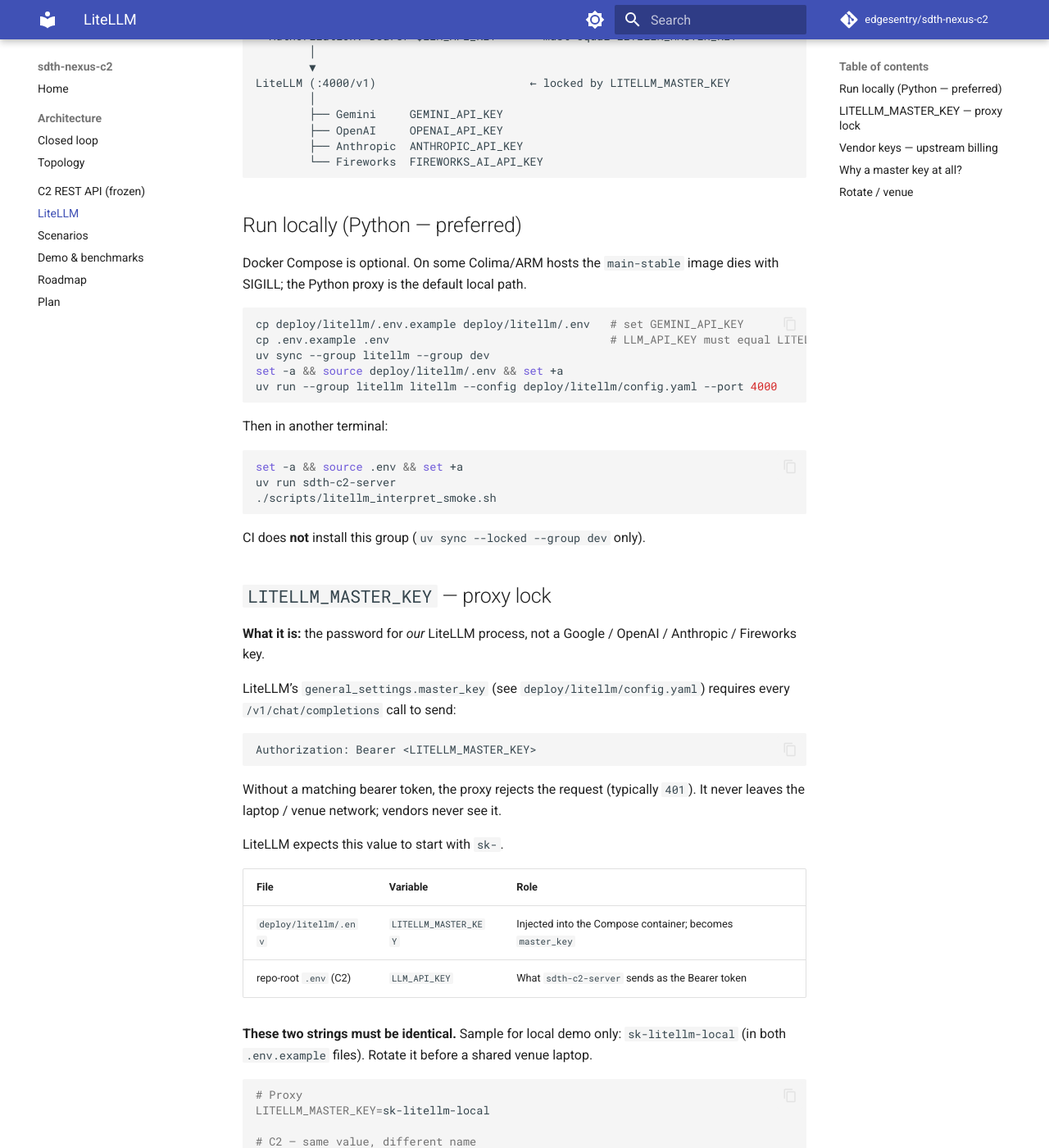
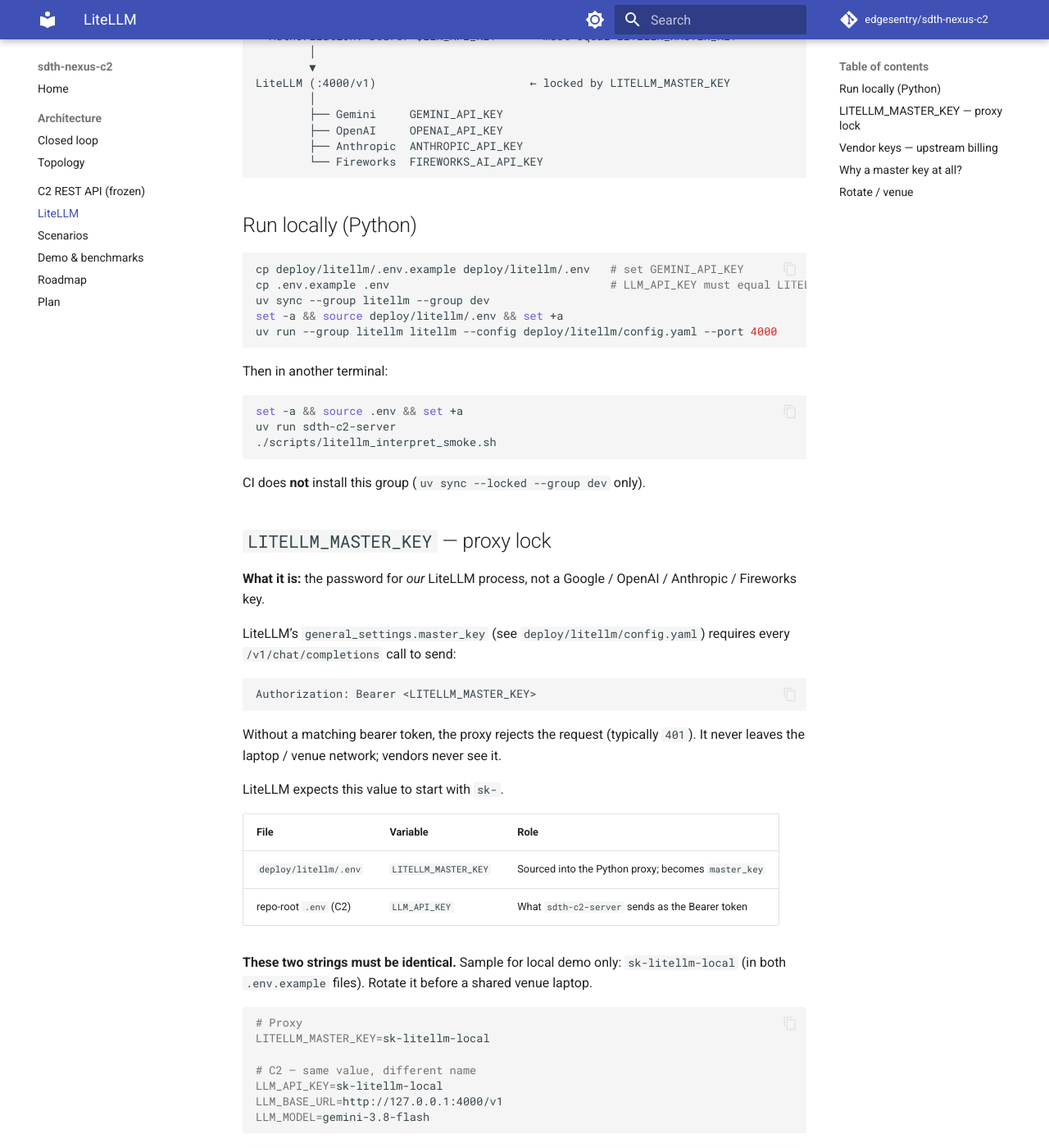
Before and after one commit to edgesentry/sdth-nexus-c2, an MkDocs documentation site: the page built from docs/litellm.md, in a window 1280 px wide and 1400 px high, scrolled down 241 px. Shown: the whole window at 82% size. Built offline with MkDocs 1.6.1 and Material for MkDocs 9.7.7, drawn with Linux system fonts in a browser that asks for light colours; comment, search, counter and statistics services are not loaded; some of the changed text lies outside the part shown.

Commit message:
Drop the LiteLLM Docker Compose path; Python uv group is the only proxy.
Co-authored-by: Cursor <cursoragent@cursor.com>

````diff
--- a/docs/litellm.md
+++ b/docs/litellm.md
@@ -15,9 +15,7 @@ LiteLLM (:4000/v1)                       ← locked by LITELLM_MASTER_KEY
         └── Fireworks  FIREWORKS_AI_API_KEY
 ```
 
-## Run locally (Python — preferred)
-
-Docker Compose is optional. On some Colima/ARM hosts the `main-stable` image dies with SIGILL; the Python proxy is the default local path.
+## Run locally (Python)
 
 ```bash
 cp deploy/litellm/.env.example deploy/litellm/.env   # set GEMINI_API_KEY
@@ -53,7 +51,7 @@ LiteLLM expects this value to start with `sk-`.
 
 | File | Variable | Role |
 |------|----------|------|
-| `deploy/litellm/.env` | `LITELLM_MASTER_KEY` | Injected into the Compose container; becomes `master_key` |
+| `deploy/litellm/.env` | `LITELLM_MASTER_KEY` | Sourced into the Python proxy; becomes `master_key` |
 | repo-root `.env` (C2) | `LLM_API_KEY` | What `sdth-c2-server` sends as the Bearer token |
 
 **These two strings must be identical.** Sample for local demo only: `sk-litellm-local` (in both `.env.example` files). Rotate it before a shared venue laptop.
@@ -82,7 +80,7 @@ These are sent **by LiteLLM to the model provider**. C2 never holds them.
 | `ANTHROPIC_API_KEY` | Anthropic | `claude-haiku` |
 | `FIREWORKS_AI_API_KEY` | Fireworks AI | `fireworks-glm` (`fireworks_ai/glm-5p2`; any `fireworks_ai/<slug>` works) |
 
-To use another Fireworks serverless slug (`kimi-k3`, `deepseek-v4-pro`, `qwen3p8-max`, …), change `litellm_params.model` to `fireworks_ai/<slug>` in `deploy/litellm/config.yaml` and restart Compose. The C2 env stays `LLM_MODEL=fireworks-glm` if you keep the same alias, or set `LLM_MODEL` to a new alias you add.
+To use another Fireworks serverless slug (`kimi-k3`, `deepseek-v4-pro`, `qwen3p8-max`, …), change `litellm_params.model` to `fireworks_ai/<slug>` in `deploy/litellm/config.yaml` and restart the Python proxy. The C2 env stays `LLM_MODEL=fireworks-glm` if you keep the same alias, or set `LLM_MODEL` to a new alias you add.
 
 `nexus-interpreter` tries Gemini first, then OpenAI, then Anthropic, then Fireworks, then local Ollama. Live smoke pins `gemini-3.8-flash` so a missing Gemini key does **not** silently fall through to another vendor.
 
````
Also changed, not shown: README.md (+1 -1 lines), docs/api/rest.md (+3 -0 lines), docs/demo.md (+0 -2 lines), 5 other files.
